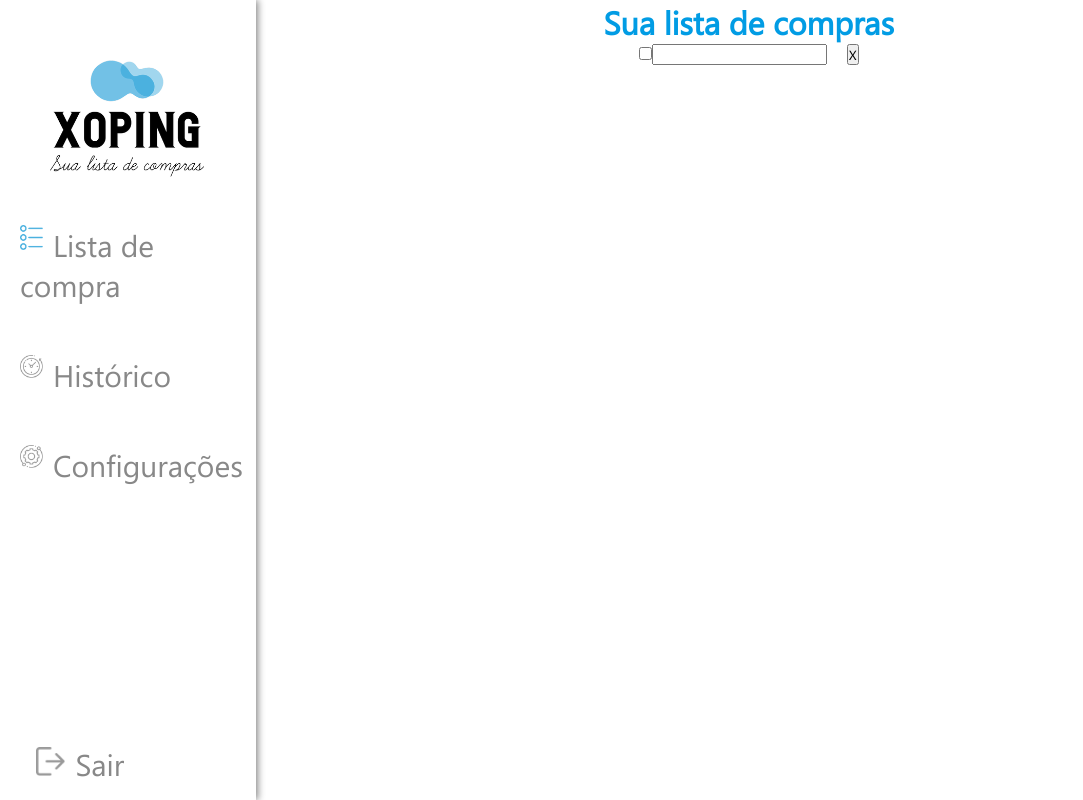
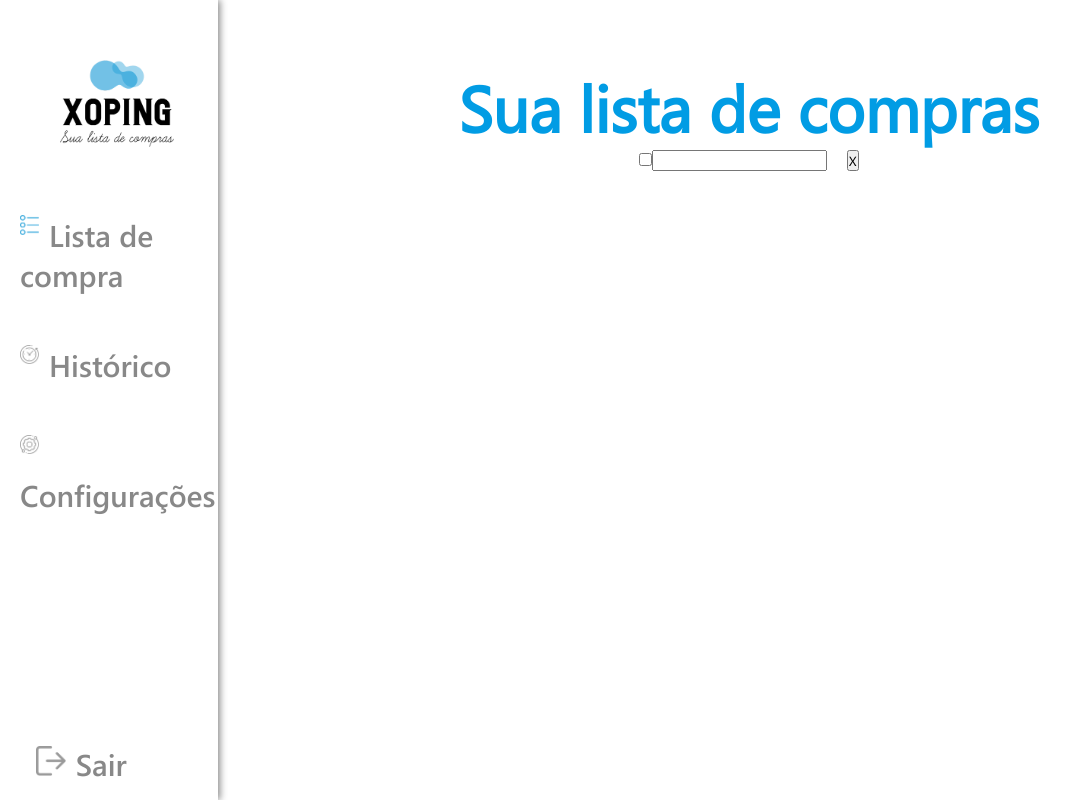
Before and after one commit to thecogmel/xoping-app, a React (Create React App) app: page / in a window 1280 px wide. Shown: the whole page, without its empty margins (0-1083 px from the left). Built offline with nearby package versions, Linux system fonts and the light colour scheme.

Commit message:
update sidebar

```diff
--- /dev/null
+++ b/src/components/Header/index.js
@@ -0,0 +1,11 @@
+import React from 'react';
+
+import './styles.css';
+
+function Header() {
+  return <div className="Header">
+      <h1>Sua lista de compras</h1>
+  </div>;
+}
+
+export default Header;
--- /dev/null
+++ b/src/components/Header/styles.css
@@ -0,0 +1,9 @@
+@font-face{
+    src: url('../../assets/segoeuib.ttf');
+    font-family: 'seguisb';
+}
+
+.Header {
+    font-size: xx-large;
+    padding-top: 2em ;
+}
--- a/src/components/Sidebar/styles.css
+++ b/src/components/Sidebar/styles.css
@@ -1,5 +1,5 @@
 .Sidebar {
-    width: 20%;
+    width: 17%;
     height: 100%;
     box-shadow: 2px 0px 7px #888888;
     text-align: left;
@@ -13,9 +13,10 @@
 }
 
 #Logo {
-    width: 60%;
+    width: 80%;
     height: auto;
-    margin: 60px 20px 40px 50px;
+    margin: 1em;
+    padding: 1em;
 }
 
 .lista {
--- a/src/components/TodoList/index.js
+++ b/src/components/TodoList/index.js
@@ -1,11 +1,12 @@
 import React from "react";
+import Header from "../Header"
 
 import './styles.css';
 
 const TodoList = () =>
   <div className="TodoList">
-    <h1>Sua lista de compras</h1>
     <form>
+      <Header />
       <input type="checkbox" name="name" />
       <input type="text" />
       <button className="delete">X</button>
--- a/src/styles.css
+++ b/src/styles.css
@@ -1,6 +1,10 @@
 @font-face {
   font-family: 'segoeui';
   src: url('../src/assets/segoeui.ttf');
+  font-family: 'segoeuib';
+  src: url('../src/assets/segoeuib.ttf');
+  font-family: 'seguisb';
+  src: url('../src/assets/seguisb.ttf');
 }
 
 * {
@@ -11,5 +15,6 @@
 }
 
 body {
-  font-family: 'segoeui';
+  font-family: 'seguisb';
+  color: #888888;
 }
```
